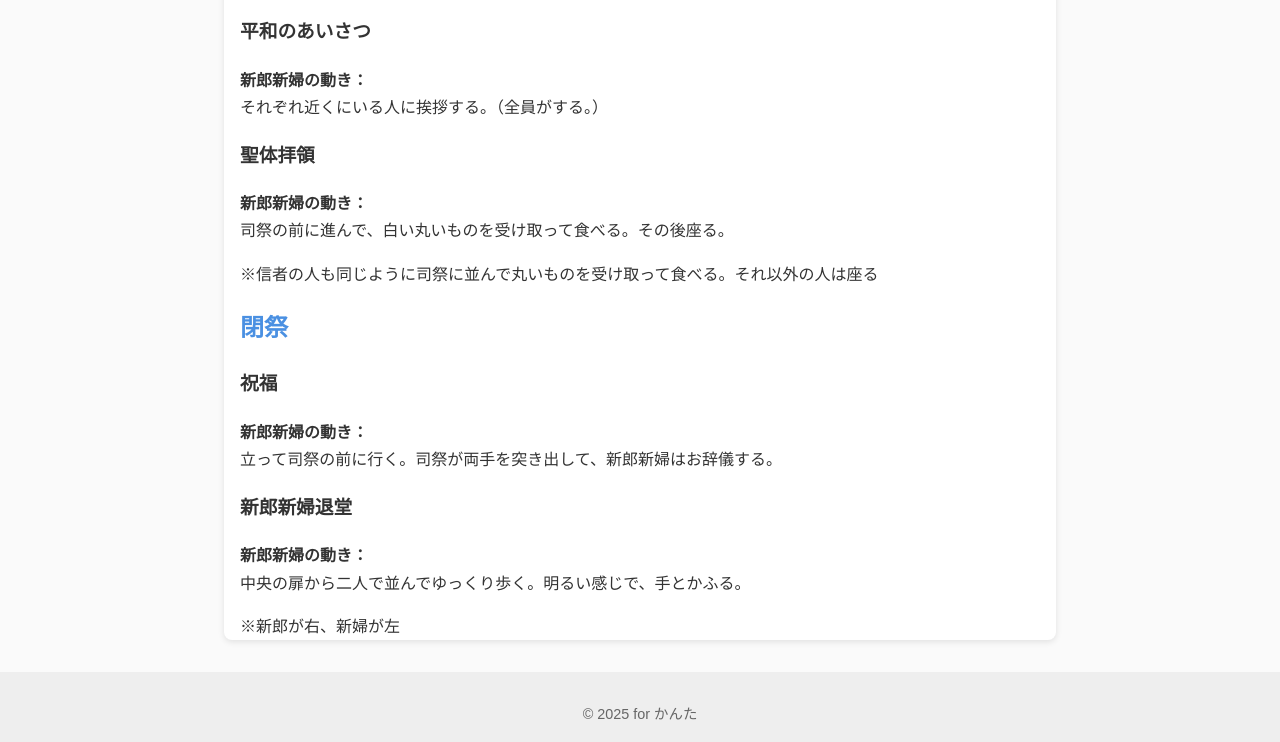
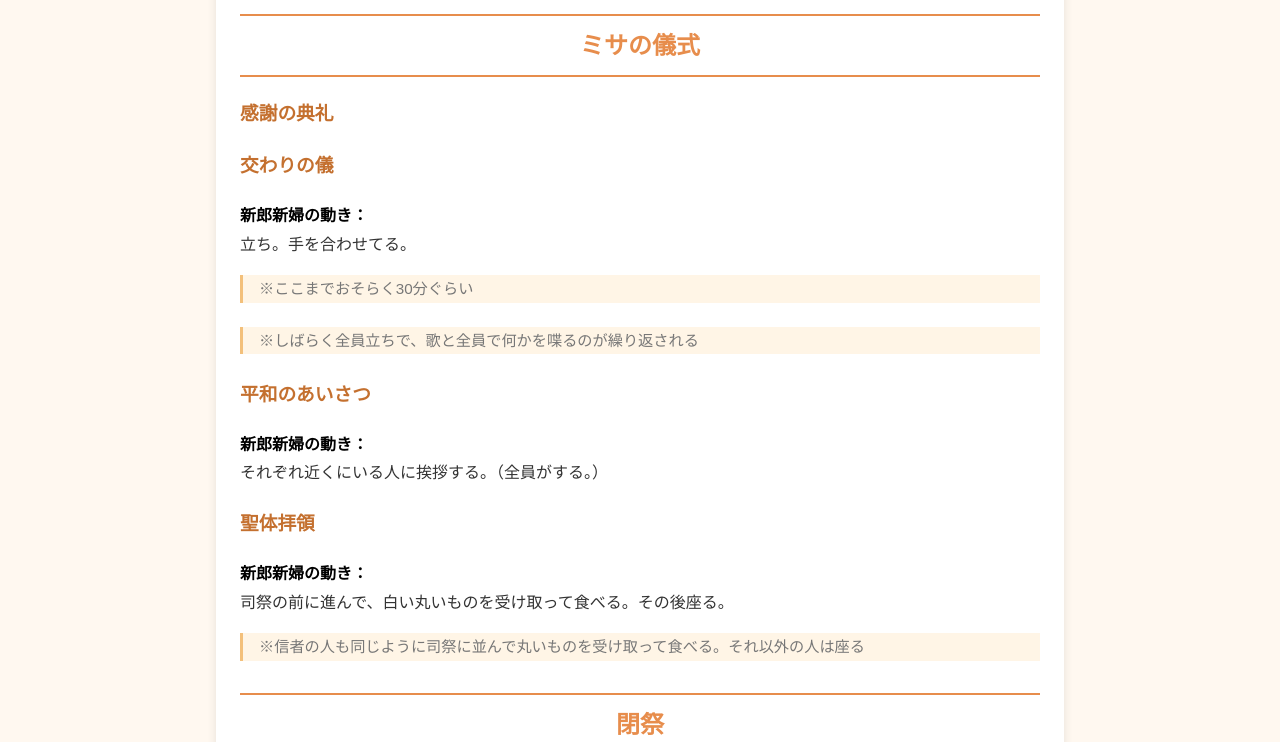
Before and after one commit to chiroro-ku/wedding, a plain HTML site: page main/index.html in a window 1280 px wide. Shown: the part 2058-2800 px from the top of the page. Drawn offline with Linux system fonts and the light colour scheme.

Commit message:
Update style.css

```diff
--- a/main/style.css
+++ b/main/style.css
@@ -4,16 +4,17 @@ body {
   margin: 0;
   padding: 0;
   color: #333;
-  background-color: #fafafa;
-  line-height: 1.7;
+  background-color: #fff8f0;
+  line-height: 1.8;
 }
 
 /* ヘッダー */
 header {
-  background-color: #4a90e2;
+  background-color: #f8b86f;
   color: white;
   text-align: center;
   padding: 2rem 1rem;
+  box-shadow: 0 3px 8px rgba(0,0,0,0.1);
 }
 
 header h1 {
@@ -21,32 +22,54 @@ header h1 {
   font-size: 2rem;
 }
 
-/* ヒーロー画像 */
-.hero img {
-  display: block;
-  width: 100%;
-  height: auto;
-}
-
 /* コンテンツ */
 .content {
   max-width: 800px;
   margin: 2rem auto;
-  padding: 0 1rem;
-  background-color: white;
-  border-radius: 8px;
-  box-shadow: 0 2px 6px rgba(0,0,0,0.1);
+  padding: 2rem 1.5rem;
+  background-color: #fff;
+  border-radius: 12px;
+  box-shadow: 0 3px 10px rgba(0,0,0,0.1);
 }
 
+/* 見出し */
 .content h2 {
-  color: #4a90e2;
+  color: #e78d4c;
+  border-top: 2px solid #e78d4c;
+  border-bottom: 2px solid #e78d4c;
+  padding: 0.5rem 0;
+  margin: 2rem 0 1rem;
+  text-align: center;
+}
+
+.content h3 {
+  color: #c4702f;
+  margin-top: 1.2rem;
+}
+
+/* 新郎新婦の動き */
+.movement-label {
+  color: #000000;
+  font-weight: bold;
+}
+
+/* 補足（※部分） */
+.note {
+  color: #777;
+  font-size: 0.95rem;
+  margin-top: 0.5rem;
+  margin-bottom: 1.5rem;
+  padding-left: 1rem;
+  border-left: 3px solid #f3c07b;
+  background-color: #fff5e6;
 }
 
 /* フッター */
 footer {
   text-align: center;
   padding: 1rem;
-  background-color: #eee;
-  color: #666;
+  background-color: #f0e0cc;
+  color: #555;
   font-size: 0.9rem;
+  border-top: 1px solid #e0c9a8;
 }
```
